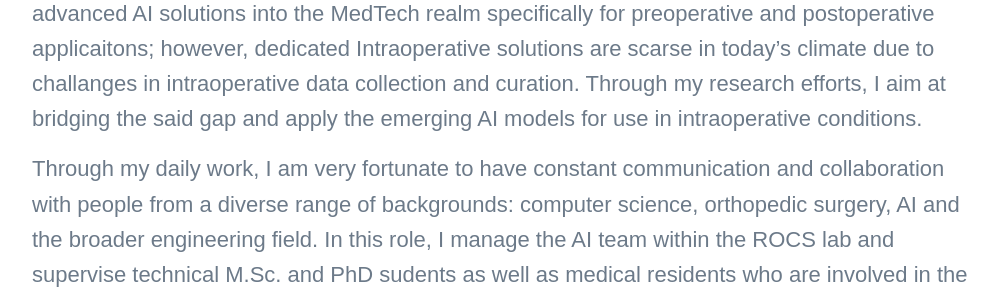
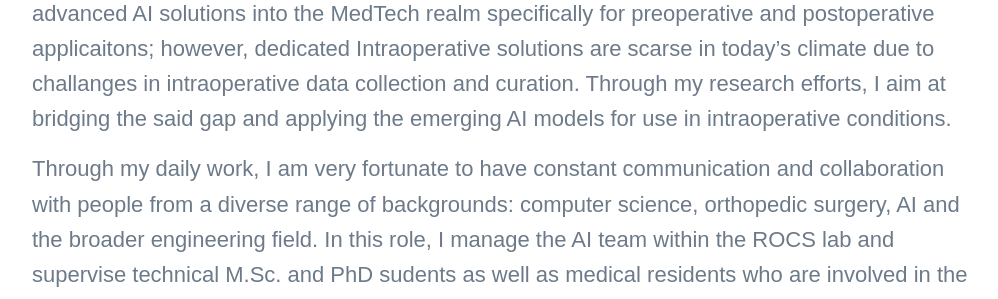
Before and after one commit to hoomanbarzan/mywebsite, a Jekyll site: the page built from _pages/about.md, in a window 1280 px wide and 900 px high, scrolled down 2005 px. Shown: the part 330-629 px from the top of the window, without its empty margins (138-1136 px from the left). Built offline with Jekyll 4.4.1, drawn with Linux system fonts in a browser that asks for light colours; nearby versions of some CDN libraries; some web fonts are replaced; some of the changed text lies outside the part shown.

Commit message:
fixed a few typos

```diff
--- a/_pages/about.md
+++ b/_pages/about.md
@@ -23,7 +23,7 @@
 <br/>I am the head of the artificial intelligence team at the Research in Orthopedic Computer Science (ROCS) lab, Balgrist University Hospital, Zurich. I am interested in the cross-section between computer vision, computer assisted surgery, artifical intelligence and mixed reality. Through my primary line of research, I focous on developing advanced surgical navigation methods and techniques using novel breakthroughs in machine learning and augmented reality. My vision is to use the said modern technologies to develop low-profile and non-intrusive computer assisted surgery solutions with the hope of increasing their clinical adoption rate. Through my neumerous conversations with various stakeholders in this field, I have heard the following sentence in different variations and tones:
 >"If an assistive computer technology takes me an additional 20 minutes to setup, I'd rather do it myself than to rely on the ... computer"
 
-But to me the message is clear and simple: new technologies should respect the clinical workflow, not the other way around! Our community has been successful in transitioning advanced AI solutions into the MedTech realm specifically for preoperative and postoperative applicaitons; however, dedicated Intraoperative solutions are scarse in today's climate due to challanges in intraoperative data collection and curation. Through my research efforts, I aim at bridging the said gap and apply the emerging AI models for use in intraoperative conditions.
+But to me the message is clear and simple: new technologies should respect the clinical workflow, not the other way around! Our community has been successful in transitioning advanced AI solutions into the MedTech realm specifically for preoperative and postoperative applicaitons; however, dedicated Intraoperative solutions are scarse in today's climate due to challanges in intraoperative data collection and curation. Through my research efforts, I aim at bridging the said gap and applying the emerging AI models for use in intraoperative conditions.
 
 Through my daily work, I am very fortunate to have constant communication and collaboration with people from a diverse range of backgrounds: computer science, orthopedic surgery, AI and the broader engineering field. In this role, I manage the AI team within  the ROCS lab and supervise technical M.Sc. and PhD sudents as well as medical residents who are involved in the experimental aspects of our work.
 
```
Also changed, not shown: _projects/2022-01-25-spm.md (+3 -3 lines), 3 other files.
